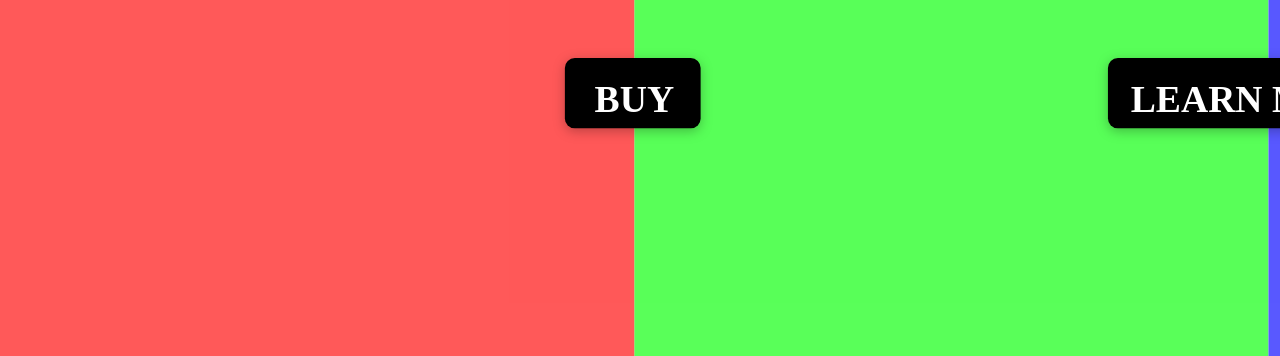
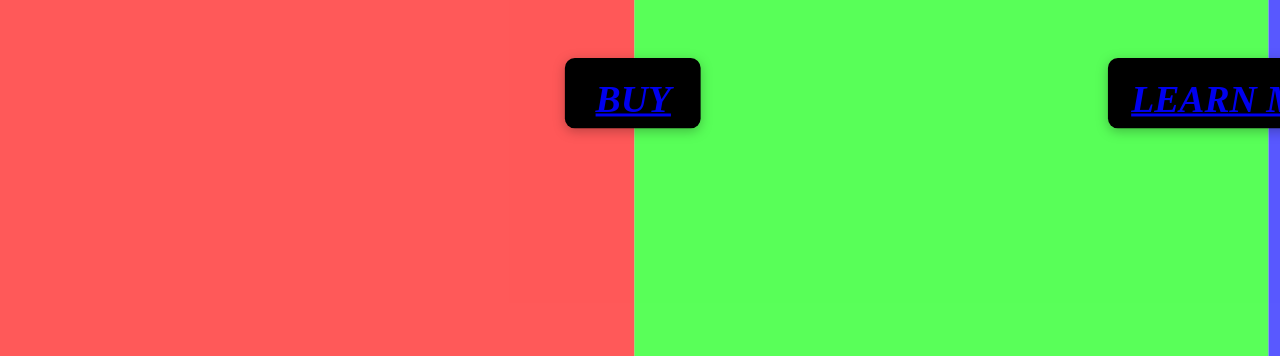
Before and after one commit to RGB-NFTs/RGB-NFTs.github.io, a plain HTML site: page index.html in a window 1280 px wide. Shown: the part 714-1070 px from the top of the page. Drawn offline with Linux system fonts and the light colour scheme.

Commit message:
Landing page (WIP)

```diff
--- a/index.html
+++ b/index.html
@@ -2887,10 +2887,11 @@ window.application = new Application();
 		</rect>
 	</svg>
 	<div id="BUY">
-		<span>BUY</span>
+		<a target="_blank" href="https://opensea.io/collection/rgbnfts"><em>BUY</a>
+
 	</div>
 	<div id="LEARN_MORE">
-		<span>LEARN MORE</span>
+		<a target="_blank" href="https://github.com/RGB-NFTs/RGB-NFTs"><em>LEARN MORE</a>
 	</div>
 </div>
 </body>
```
